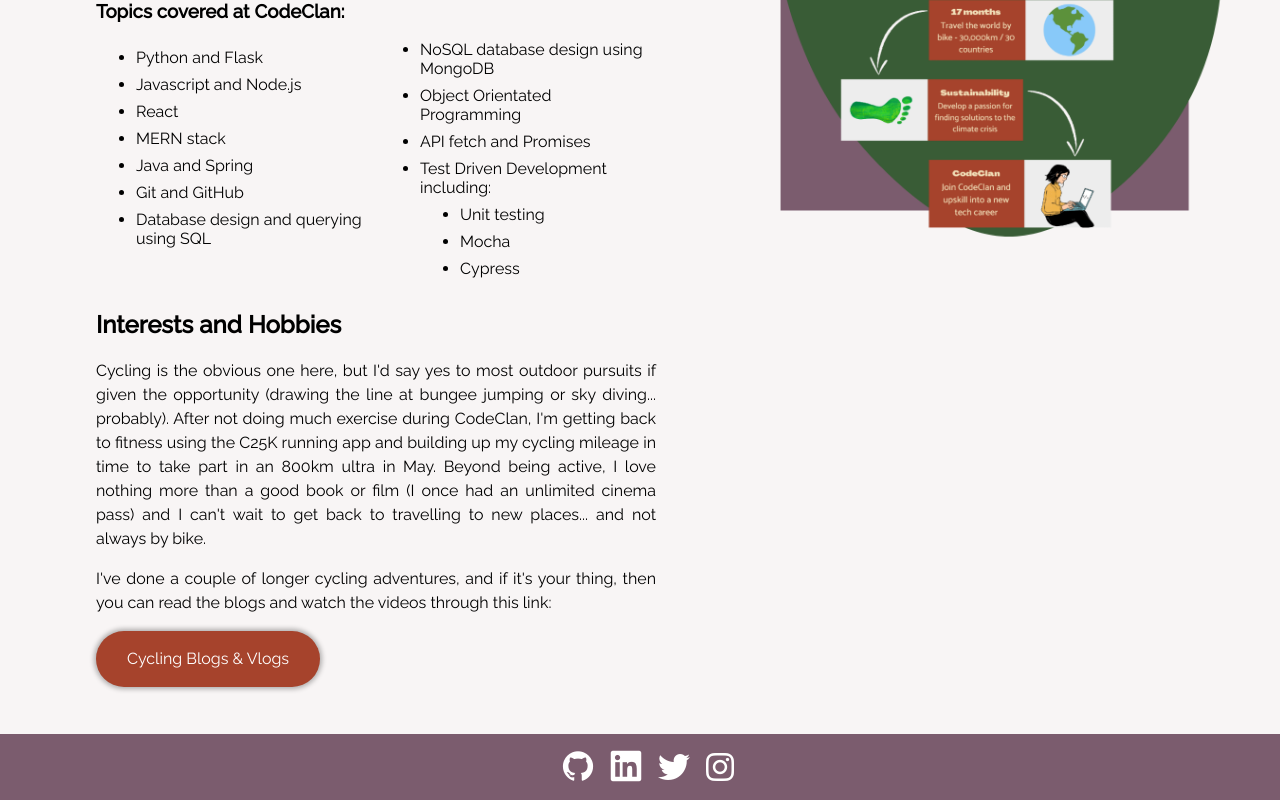
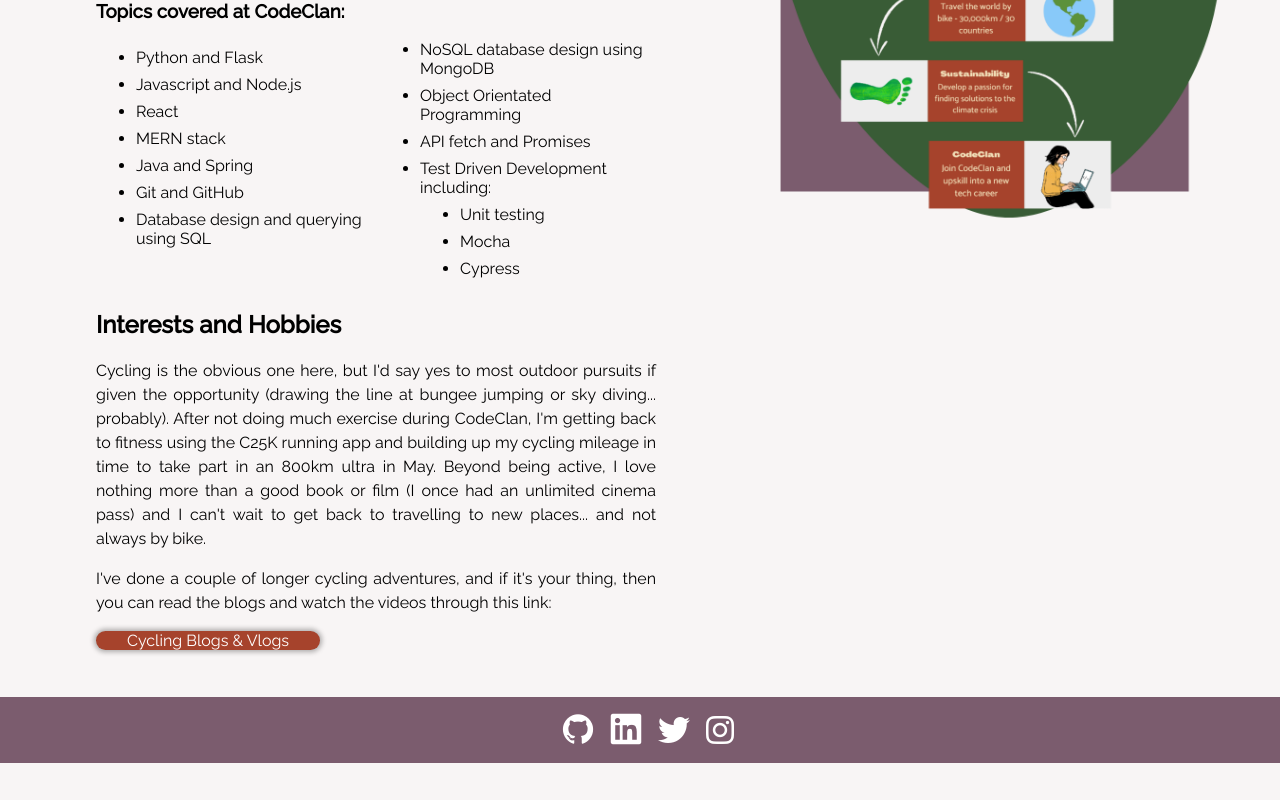
Before and after one commit to HelenLangers/new_portfolio, a React (Create React App) app: page /about in a window 1280 px wide. Shown: the part 947-1747 px from the top of the page. After the commit the page ends 1710 px from the top, so only its background shows below. Built offline with nearby package versions, Linux system fonts and the light colour scheme.

Commit message:
adjusting button css:

```diff
--- a/src/Styling/main.css
+++ b/src/Styling/main.css
@@ -146,10 +146,10 @@
     justify-content: center;
     background: #A6432C;
     font-size: 1rem;
-    line-height: 1.5rem;
+    height: fit-content;
     border-radius: 48px;
     width: 15vw;
-    padding: 1rem;
+    padding: 0 1rem;
     border: rgb(75, 74, 74);
     box-shadow: 0 0 5px 2px rgba(0, 0, 0, .3);
     border-width: 2px;
--- a/src/Styling/projects.css
+++ b/src/Styling/projects.css
@@ -90,9 +90,8 @@
     justify-content: center;
     background: #A6432C;
     font-size: 1rem;
-    line-height: 2.5rem;
+    height: 2.5rem;
     border-radius: 48px;
-    width: fit-content;
     margin: 1rem;
     padding: 0 1rem;
     border: rgb(75, 74, 74);
```
Also changed, not shown: src/Components/OneProject.js (indentation only).
